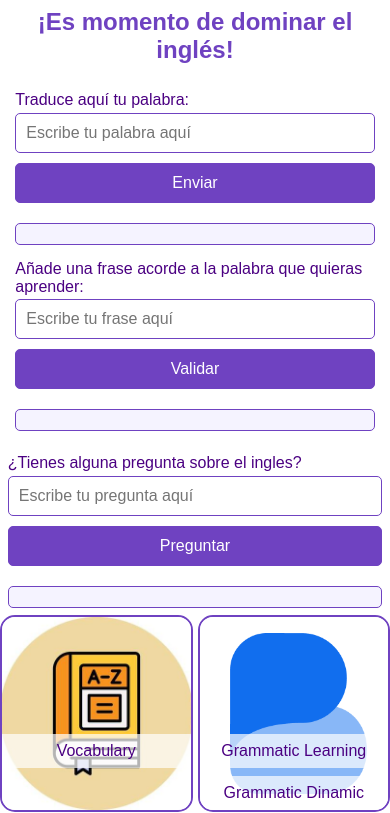
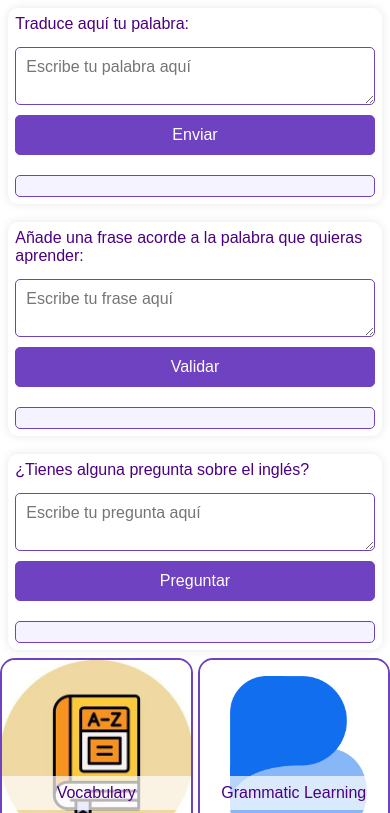
Before and after one commit to ale-blanco-dev/i-need-to-adapt-to-english, a website: page public/index.html in a window 390 px wide. Shown: the top 813 px of the page. Drawn offline with Linux system fonts and the light colour scheme; some packages are replaced by stand-ins of ours.

Commit message:
Update repo for some better responsive in desk and mobile. Of that way, I can start the automation test

```diff
--- a/functions/index.js
+++ b/functions/index.js
@@ -1,4 +1,4 @@
-const { onRequest } = require("firebase-functions/v2/https");
+const {onRequest} = require("firebase-functions/v2/https");
 const { initializeApp } = require("firebase-admin/app");
 const { getFirestore } = require("firebase-admin/firestore");
 const { Configuration, OpenAIApi } = require('openai');
--- a/functions/package.json
+++ b/functions/package.json
@@ -14,7 +14,7 @@
   "main": "index.js",
   "dependencies": {
     "firebase-admin": "^12.1.0",
-    "firebase-functions": "^5.0.0",
+    "firebase-functions": "^6.3.2",
     "openai": "^3.3.0"
   },
   "devDependencies": {
--- a/public/css/style_home.css
+++ b/public/css/style_home.css
@@ -16,6 +16,29 @@ body {
     margin: 0 auto;
 }
 
+.container-all-traduction {
+    display: flex;
+    flex-wrap: wrap;
+    gap: 10px;
+    justify-content: center;
+    margin-left: 2%;
+    margin-right: 2%;
+    margin-top: 2%;
+}
+
+.container-traduction {
+    padding: 2%;
+    max-width: 600px;
+    border-radius: 10px;
+    display: flex;
+    flex-direction: column;
+    gap: 10px;
+    box-shadow: 0 0 10px rgba(0, 0, 0, 0.1);
+    flex: 1 1 300px;
+    margin-bottom: 2%;
+    height: 100%;
+}
+
 .title {
     font-size: 2.5em;
     color: var(--primary-color);
@@ -24,7 +47,7 @@ body {
     font-weight: bold;
 }
 
-#my-form {
+#my-form, #my-form-phrase, #my-form-question {
     padding-top: 1%;
     display: flex;
     flex-direction: column;
@@ -38,6 +61,7 @@ body {
     border-radius: 5px;
     border: 1px solid var(--primary-color);
     font-size: 1em;
+    font-family: Arial, sans-serif;
 }
 
 button {
@@ -87,7 +111,7 @@ button span {
 
 
 .response {
-    margin-top: 20px;
+    margin-top: 10px;
     padding: 10px;
     border: 1px solid var(--primary-color);
     border-radius: 5px;
--- a/public/index.html
+++ b/public/index.html
@@ -21,35 +21,30 @@
 </head>
 
 <body>
-    <div class="container">
-        <div class="title">¡Es momento de dominar el inglés!</div>
-        <div class="container">
+    <div class="container-all-traduction">
+        <div class="container-traduction">
             <span class="title-traduce">Traduce aquí tu palabra: <span id="responseSave"></span> </span>
             <form id="my-form">
-                <input type="text" id="my-input" placeholder="Escribe tu palabra aquí" required>
-                <button type="submit" id="sendButton">
-                    <span>Enviar</span>
-                </button>
-
+                <textarea name="hello" id="my-input" cols="30" rows="2" placeholder="Escribe tu palabra aquí" required></textarea>
+                <button type="submit" id="sendButton"><span>Enviar</span></button>
             </form>
             <div class="response" id="response"></div>
         </div>
-        <div class="container">
+        <div class="container-traduction">
             <span class="title-traduce">Añade una frase acorde a la palabra que quieras aprender: </span>
-            <form id="my-form">
-                <input type="text" id="my-input-phrase" placeholder="Escribe tu frase aquí" required>
+            <form id="my-form-phrase">
+                <textarea id="my-input-phrase" cols="30" rows="2" placeholder="Escribe tu frase aquí" required></textarea>
                 <button type="submit" id="sendButtonPhrase"><span>Validar</span></button>
             </form>
-            <div class="response" id="responsePhrase">
-            </div>
+            <div class="response" id="responsePhrase"></div>
         </div>
-        <div class="container"></div>
-        <span class="title-traduce">¿Tienes alguna pregunta sobre el ingles? </span>
-        <form id="my-form">
-            <input type="text" id="my-input-question" placeholder="Escribe tu pregunta aquí" required>
-            <button type="submit" id="sendButtonQuestion"><span>Preguntar</span></button>
-        </form>
-        <div class="response" id="responseQuestion">
+        <div class="container-traduction">
+            <span class="title-traduce">¿Tienes alguna pregunta sobre el inglés? </span>
+            <form id="my-form-question">
+                <textarea id="my-input-question" cols="30" rows="2" placeholder="Escribe tu pregunta aquí" required></textarea>
+                <button type="submit" id="sendButtonQuestion"><span>Preguntar</span></button>
+            </form>
+            <div class="response" id="responseQuestion"></div>
         </div>
     </div>
     <div class="parent">
```
Also changed, not shown: public/css/style.css (+2 -6 lines), public/js/scripts_form.js (+0 -17 lines), firebase.json, 1 other file.
